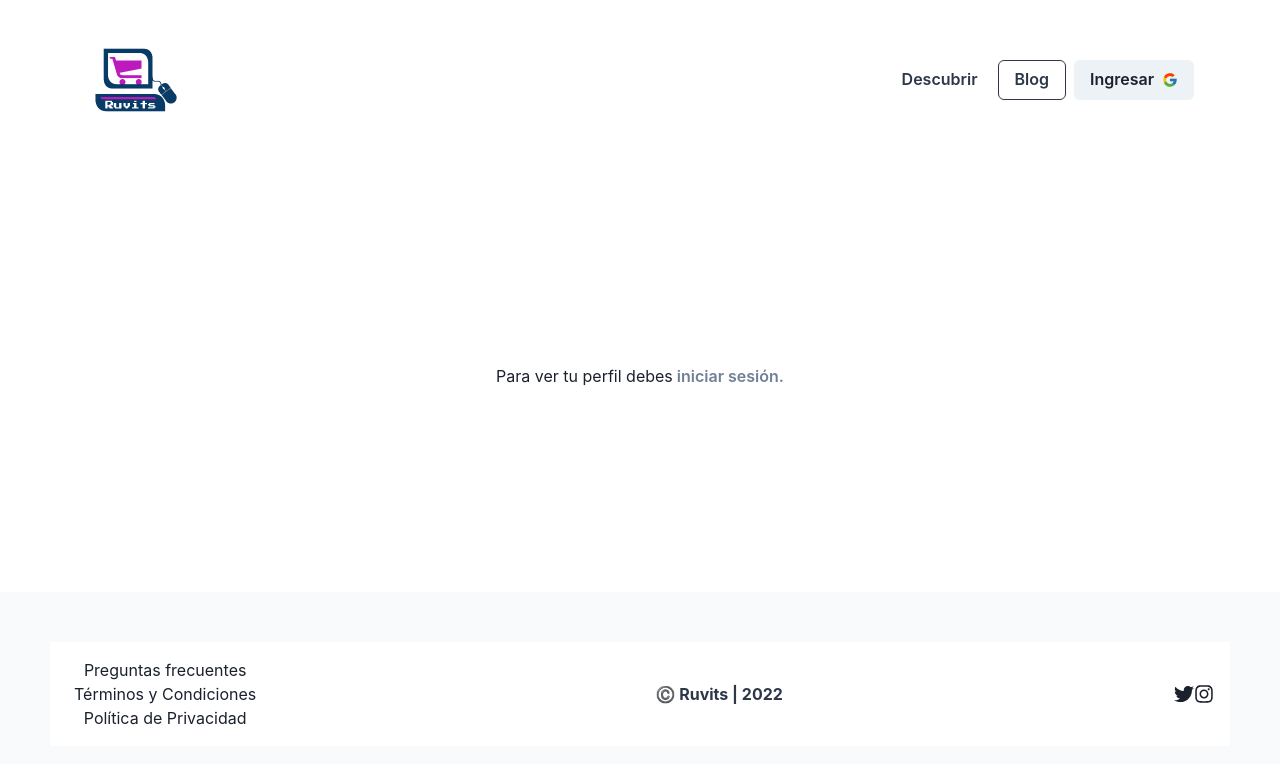
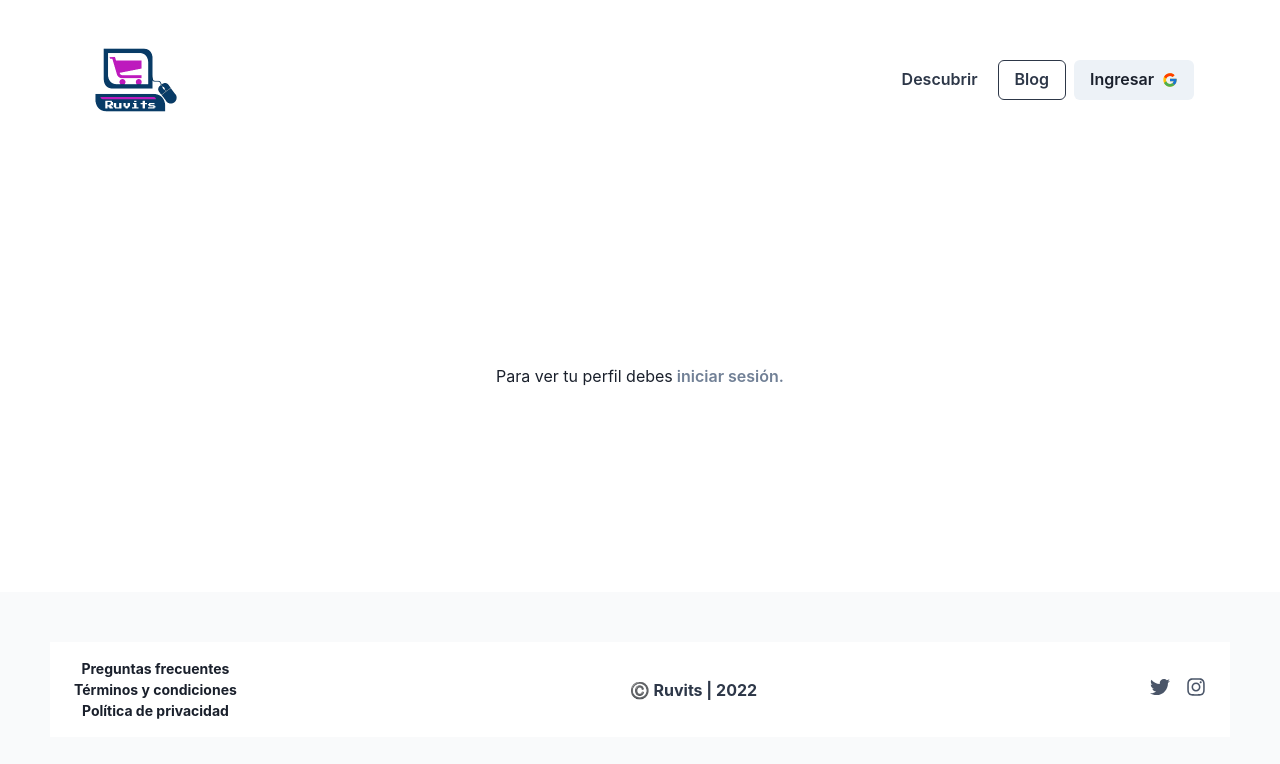
Before and after one commit to bautista1405/ruvits-client, a Next.js app: page /dashboard/mi-perfil in a window 1280 px wide. Shown: the top 764 px of the page. Built offline with nearby package versions, Linux system fonts and the light colour scheme; no server answers.

Commit message:
Update index.js

```diff
--- a/components/Footer/index.js
+++ b/components/Footer/index.js
@@ -1,6 +1,6 @@
 import React from "react";
 import Link from 'next/link'
-import { chakra, Flex, Icon, useColorModeValue } from "@chakra-ui/react";
+import { chakra, Flex, Icon, useColorModeValue, Text } from "@chakra-ui/react";
 import { FaInstagram, FaTwitter, FaYoutube } from 'react-icons/fa';
 
 export default function Footer() {
@@ -30,7 +30,6 @@ export default function Footer() {
 
         <Link
           href='/faqs'
-          fontSize={12}
           fontWeight="bold"
           color="gray.600"
           _dark={{
@@ -43,11 +42,10 @@ export default function Footer() {
             color: "gray.700",
           }}
         >
-           Preguntas frecuentes
+          <Text fontSize={14} fontWeight="bold" style={{cursor: 'pointer'}}> Preguntas frecuentes </Text>
         </Link>
         <Link
           href="/terms"
-          fontSize={12}
           fontWeight="bold"
           color="gray.600"
           _dark={{
@@ -60,11 +58,10 @@ export default function Footer() {
             color: "gray.700",
           }}
         >
-          Términos y Condiciones
+          <Text fontSize={14} fontWeight="bold" style={{cursor: 'pointer'}}> Términos y condiciones </Text>
         </Link>
         <Link
           href="/privacy_policies"
-          fontSize={12}
           fontWeight="bold"
           color="gray.600"
           _dark={{
@@ -77,7 +74,7 @@ export default function Footer() {
             color: "gray.700",
           }}
         >
-          Política de Privacidad
+          <Text fontSize={14} fontWeight="bold" style={{cursor: 'pointer'}}> Política de privacidad </Text>
         </Link>
         </Flex>
 
@@ -93,7 +90,7 @@ export default function Footer() {
         </chakra.p>
 
         <Flex mx="-2">
-          <Link
+          <chakra.a
             href="#"
             mx="2"
             color="gray.600"
@@ -102,13 +99,14 @@ export default function Footer() {
               color: "gray.500",
             }}
             aria-label="Reddit"
+
           >
             <Icon boxSize="5" viewBox="0 0 24 24" fill="currentColor" as={FaTwitter}>
 
             </Icon>
-          </Link>
+          </chakra.a>
 
-          <Link
+          <chakra.a
             href="#"
             mx="2"
             color="gray.600"
@@ -121,7 +119,7 @@ export default function Footer() {
             <Icon boxSize="5" viewBox="0 0 24 24" fill="currentColor" as={FaInstagram}>
 
             </Icon>
-          </Link>
+          </chakra.a>
 
 
         </Flex>
```
